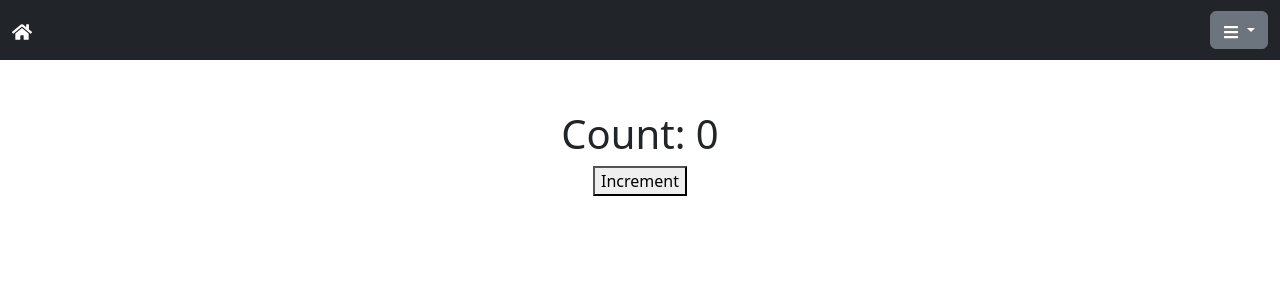
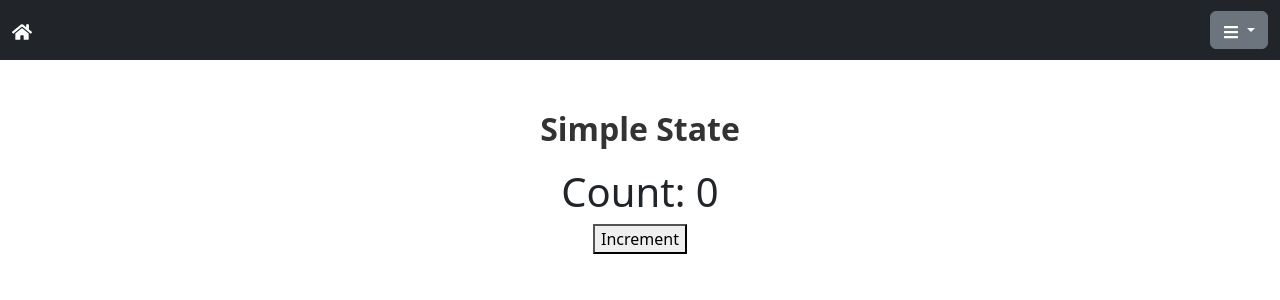
Before and after one commit to salmansheikhutk/copilot_project, a React (Create React App) app in the folder frontend/: page /simple-state in a window 1280 px wide. Shown: the top 300 px of the page. Built offline with nearby package versions, Linux system fonts and the light colour scheme.

Commit message:
clean up

```diff
--- a/frontend/src/pages/EventHandling.js
+++ b/frontend/src/pages/EventHandling.js
@@ -9,6 +9,7 @@ function EventHandling() {
 
     return (
         <div style={{ textAlign: 'center', marginTop: '50px' }}>
+            <h1 className="title">Event Handling</h1>
             {/* A button that triggers the handleClick function when clicked */}
             <button onClick={handleClick}>Click Me</button>
         </div>
--- a/frontend/src/pages/ListExample.js
+++ b/frontend/src/pages/ListExample.js
@@ -7,6 +7,7 @@ function ListExample() {
 
     return (
         <div style={{ textAlign: 'center', marginTop: '50px' }}>
+            <h1 className="title">List Example</h1>
             <h1>List of Items</h1>
             {/* Render the list of items using the map function */}
             <ul>
--- a/frontend/src/pages/SimpleState.js
+++ b/frontend/src/pages/SimpleState.js
@@ -13,6 +13,7 @@ function SimpleState() {
 
     return (
         <div style={{ textAlign: 'center', marginTop: '50px' }}>
+            <h1 className="title">Simple State</h1>
             {/* Display the current count */}
             <h1>Count: {count}</h1>
             {/* A button to increment the count when clicked */}
```
